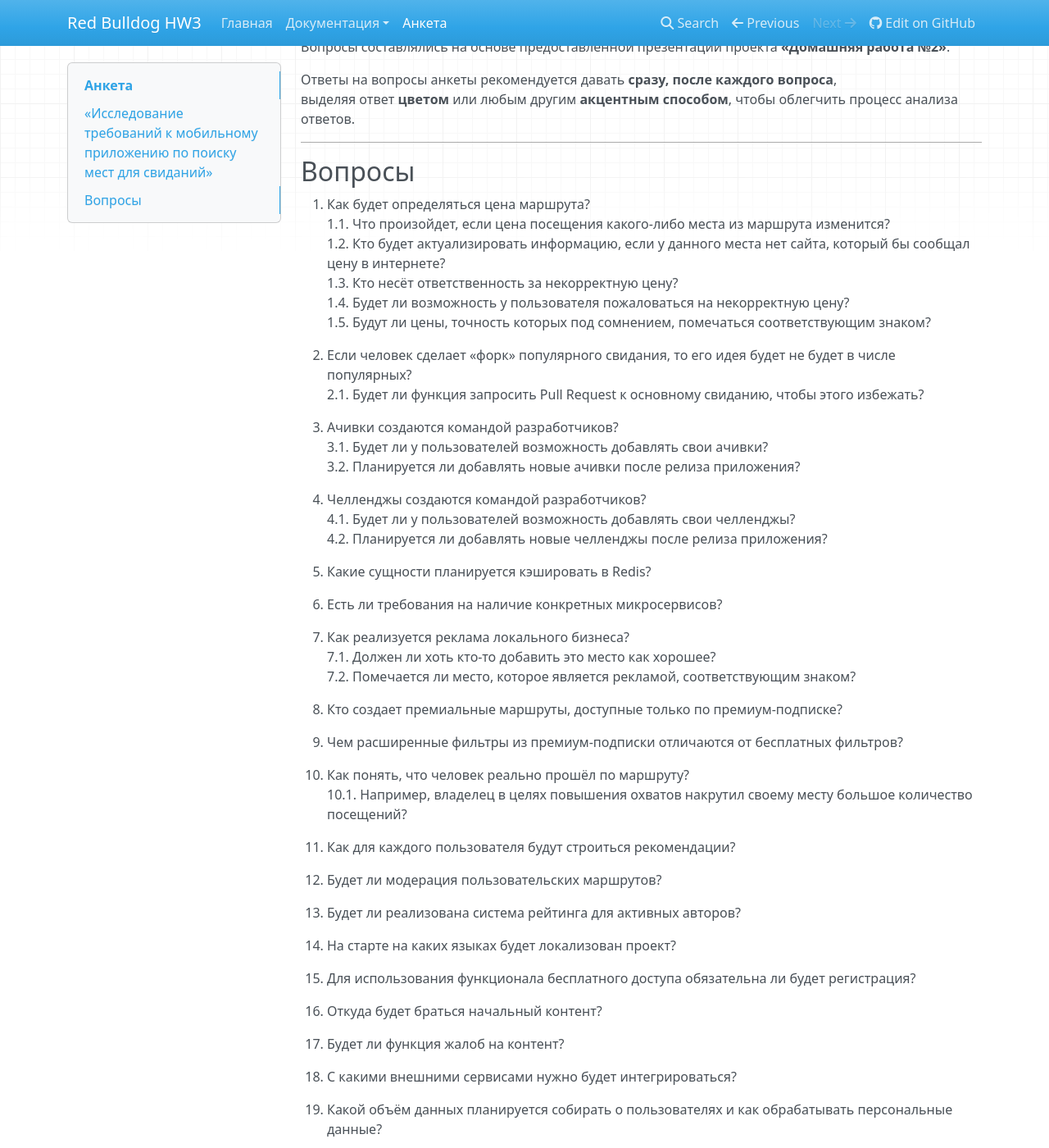
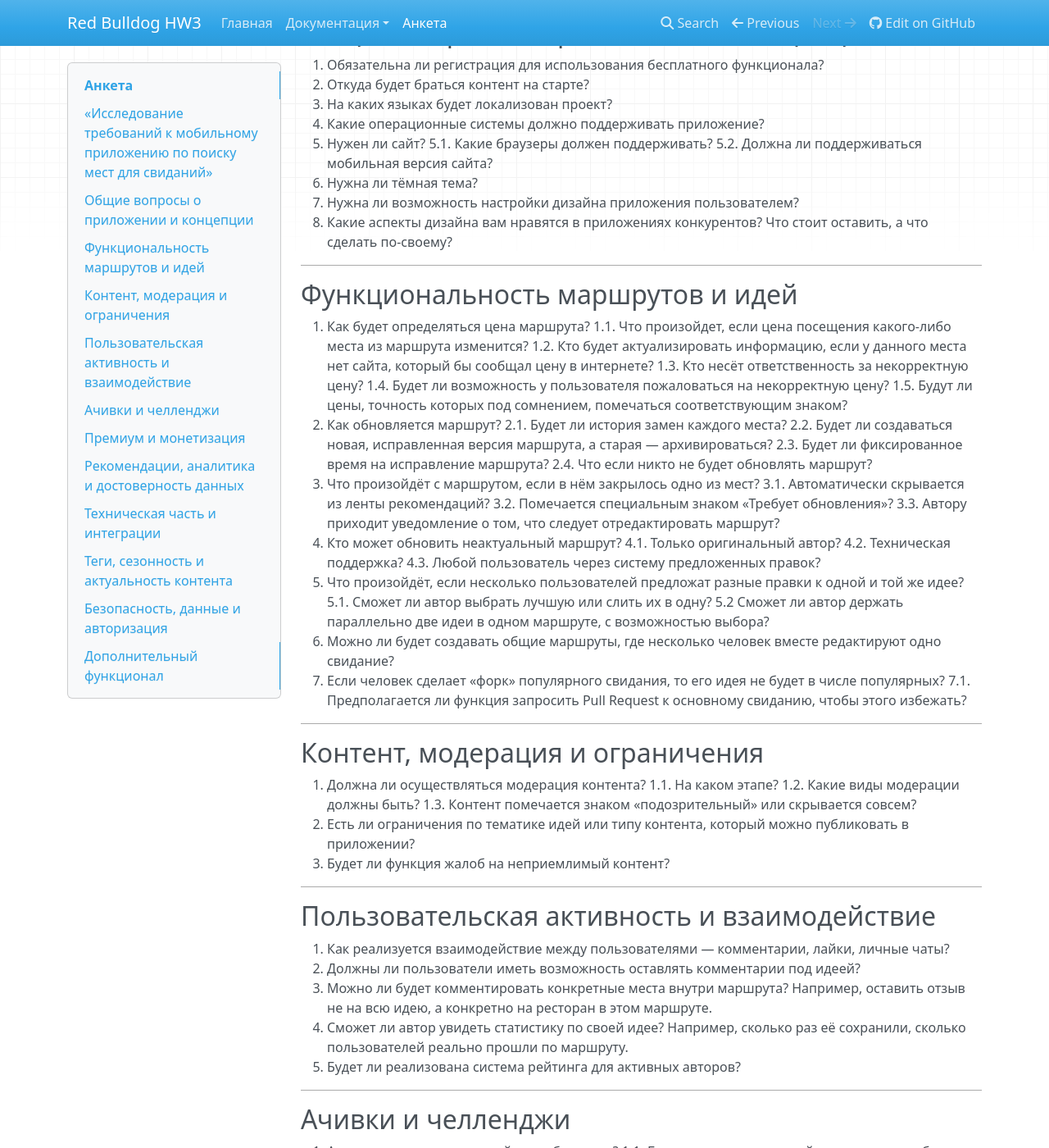
Before and after one commit to exectly7/hw3-groudyna, an MkDocs documentation site: the page built from files/content/questionnaire.md, in a window 1280 px wide and 1400 px high, scrolled down 280 px. Shown: the whole window at 82% size. Built offline with MkDocs 1.6.1, drawn with Linux system fonts in a browser that asks for light colours; nearby versions of some CDN libraries; some of the changed text lies outside the part shown.

Commit message:
new+fix: questions now groupped by theme and some questions was refactored

```diff
--- a/files/content/questionnaire.md
+++ b/files/content/questionnaire.md
@@ -1,8 +1,6 @@
 # Анкета
 
 ## «Исследование требований к мобильному приложению по поиску мест для свиданий»
-
----
 
 **Дата:** 18.10.2025
 **Составители:**
@@ -11,141 +9,136 @@
 
 ---
 
-Вопросы составлялись на основе предоставленной презентации проекта **«Домашняя работа №2»**.
+## Общие вопросы о приложении и концепции
 
-Ответы на вопросы анкеты рекомендуется давать **сразу, после каждого вопроса**,
-выделяя ответ **цветом** или любым другим **акцентным способом**, чтобы облегчить процесс анализа ответов.
+1. Обязательна ли регистрация для использования бесплатного функционала?
+2. Откуда будет браться контент на старте?
+3. На каких языках будет локализован проект?
+4. Какие операционные системы должно поддерживать приложение?
+5. Нужен ли сайт?
+   5.1. Какие браузеры должен поддерживать?
+   5.2. Должна ли поддерживаться мобильная версия сайта?
+6. Нужна ли тёмная тема?
+7. Нужна ли возможность настройки дизайна приложения пользователем?
+8. Какие аспекты дизайна вам нравятся в приложениях конкурентов? Что стоит оставить, а что сделать по-своему?
 
 ---
 
-## Вопросы
+## Функциональность маршрутов и идей
 
 1. Как будет определяться цена маршрута?
-    1.1. Что произойдет, если цена посещения какого-либо места из маршрута изменится?
-    1.2. Кто будет актуализировать информацию, если у данного места нет сайта, который бы сообщал цену в интернете?
-    1.3. Кто несёт ответственность за некорректную цену?
-    1.4. Будет ли возможность у пользователя пожаловаться на некорректную цену?
-    1.5. Будут ли цены, точность которых под сомнением, помечаться соответствующим знаком?
+   1.1. Что произойдет, если цена посещения какого-либо места из маршрута изменится?
+   1.2. Кто будет актуализировать информацию, если у данного места нет сайта, который бы сообщал цену в интернете?
+   1.3. Кто несёт ответственность за некорректную цену?
+   1.4. Будет ли возможность у пользователя пожаловаться на некорректную цену?
+   1.5. Будут ли цены, точность которых под сомнением, помечаться соответствующим знаком?
+2. Как обновляется маршрут?
+   2.1. Будет ли история замен каждого места?
+   2.2. Будет ли создаваться новая, исправленная версия маршрута, а старая — архивироваться?
+   2.3. Будет ли фиксированное время на исправление маршрута?
+   2.4. Что если никто не будет обновлять маршрут?
+3. Что произойдёт с маршрутом, если в нём закрылось одно из мест?
+   3.1. Автоматически скрывается из ленты рекомендаций?
+   3.2. Помечается специальным знаком «Требует обновления»?
+   3.3. Автору приходит уведомление о том, что следует отредактировать маршрут?
+4. Кто может обновить неактуальный маршрут?
+   4.1. Только оригинальный автор?
+   4.2. Техническая поддержка?
+   4.3. Любой пользователь через систему предложенных правок?
+5. Что произойдёт, если несколько пользователей предложат разные правки к одной и той же идее?
+   5.1. Сможет ли автор выбрать лучшую или слить их в одну?
+   5.2  Сможет ли автор держать параллельно две идеи в одном маршруте, с возможностью выбора?
+6. Можно ли будет создавать общие маршруты, где несколько человек вместе редактируют одно свидание?
+7. Если человек сделает «форк» популярного свидания, то его идея не будет в числе популярных?
+   7.1. Предполагается ли функция запросить Pull Request к основному свиданию, чтобы этого избежать?
 
-2. Если человек сделает «форк» популярного свидания, то его идея будет не будет в числе популярных?
-    2.1. Будет ли функция запросить Pull Request к основному свиданию, чтобы этого избежать?
+---
 
-3. Ачивки создаются командой разработчиков?
-    3.1. Будет ли у пользователей возможность добавлять свои ачивки?
-    3.2. Планируется ли добавлять новые ачивки после релиза приложения?
+## Контент, модерация и ограничения
 
-4. Челленджы создаются командой разработчиков?
-    4.1. Будет ли у пользователей возможность добавлять свои челленджы?
-    4.2. Планируется ли добавлять новые челленджы после релиза приложения?
+1. Должна ли осуществляться модерация контента?
+   1.1. На каком этапе?
+   1.2. Какие виды модерации должны быть?
+   1.3. Контент помечается знаком «подозрительный» или скрывается совсем?
+2. Есть ли ограничения по тематике идей или типу контента, который можно публиковать в приложении?
+3. Будет ли функция жалоб на неприемлимый контент?
 
-5. Какие сущности планируется кэшировать в Redis?
+---
 
-6. Есть ли требования на наличие конкретных микросервисов?
+## Пользовательская активность и взаимодействие
 
-7. Как реализуется реклама локального бизнеса?
-    7.1. Должен ли хоть кто-то добавить это место как хорошее?
-    7.2. Помечается ли место, которое является рекламой, соответствующим знаком?
+1. Как реализуется взаимодействие между пользователями — комментарии, лайки, личные чаты?
+2. Должны ли пользователи иметь возможность оставлять комментарии под идеей?
+3. Можно ли будет комментировать конкретные места внутри маршрута?
+   Например, оставить отзыв не на всю идею, а конкретно на ресторан в этом маршруте.
+4. Сможет ли автор увидеть статистику по своей идее?
+   Например, сколько раз её сохранили, сколько пользователей реально прошли по маршруту.
+5. Будет ли реализована система рейтинга для активных авторов?
 
-8. Кто создает премиальные маршруты, доступные только по премиум-подписке?
+---
 
-9. Чем расширенные фильтры из премиум-подписки отличаются от бесплатных фильтров?
+## Ачивки и челленджи
 
-10. Как понять, что человек реально прошёл по маршруту?
-    10.1. Например, владелец в целях повышения охватов накрутил своему месту большое количество посещений?
+1. Ачивки создаются командой разработчиков?
+   1.1. Будет ли у пользователей возможность добавлять свои ачивки?
+   1.2. Планируется ли добавлять новые ачивки после релиза приложения?
+2. Челленджы создаются командой разработчиков?
+   2.1. Будет ли у пользователей возможность добавлять свои челленджы?
+   2.2. Планируется ли добавлять новые челленджи после релиза приложения?
 
-11. Как для каждого пользователя будут строиться рекомендации?
+---
 
-12. Будет ли модерация пользовательских маршрутов?
+## Премиум и монетизация
 
-13. Будет ли реализована система рейтинга для активных авторов?
+1. Кто создает премиальные маршруты, доступные только по премиум-подписке?
+2. Чем расширенные фильтры из премиум-подписки отличаются от бесплатных фильтров?
+3. Как реализуется реклама локального бизнеса?
+   3.1. Должен ли хоть кто-то добавить это место как хорошее?
+   3.2. Помечается ли место, которое является рекламой, соответствующим знаком?
 
-14. На старте на каких языках будет локализован проект?
+---
 
-15. Для использования функционала бесплатного доступа обязательна ли будет регистрация?
+## Рекомендации, аналитика и достоверность данных
 
-16. Откуда будет браться начальный контент?
+1. Как для каждого пользователя будут строиться рекомендации?
+2. Как понять, что человек реально прошёл по маршруту, чтобы избежать попыток накрутки посещений?
 
-17. Будет ли функция жалоб на контент?
+---
 
-18. С какими внешними сервисами нужно будет интегрироваться?
+## Техническая часть и интеграции
 
-19. Какой объём данных планируется собирать о пользователях и как обрабатывать персональные данные?
+1. Есть ли требования на наличие конкретных микросервисов?
+2. Какие сущности планируется кэшировать в Redis?
+3. С какими внешними сервисами нужно будет интегрироваться?
+4. Какой API карт использовать для построения маршрута?
+5. Как система будет определять, что место в маршруте закрылось?
+   5.1. Если проверка автоматическая, то API каких карт следует использовать?
 
-20. Есть ли ограничения по тематике идей или типу контента, который можно публиковать в приложении?
+---
 
-21. Какие аспекты дизайна вам нравятся в приложениях конкурентов? Что стоит оставить, а что сделать по-своему?
+## Теги, сезонность и актуальность контента
 
-22. Будет ли доступен офлайн доступ со скачанными маршрутами?
+1. Будут ли у идей теги?
+   1.1. Какие теги?
+   1.2. Кто будет следить за их релевантностью?
+2. Будет ли у идей «срок годности»?
+3. Нужно ли помечать сезонные предложения и архивировать их вне сезона?
 
-23. Как реализуется взаимодействие между пользователями — комментарии, лайки, личные чаты или только совместные планы?
+---
 
-24. Как обновляется новый маршрут?
-    24.1. Будет ли история замен каждого места?
-    24.2. Будет ли создаваться новая, исправленная версия маршрута, а старая — архивироваться?
-    24.3. Будет ли фиксированное время на исправление маршрута?
-    24.4. Что если никто не будет обновлять маршрут?
+## Безопасность, данные и авторизация
 
-25. Что произойдёт, если несколько пользователей предложат разные правки к одной и той же идее?
-    25.1. Сможет ли автор выбрать лучшую или слить их в одну?
+1. Какой объём данных планируется собирать о пользователях и как обрабатывать персональные данные?
+2. Какие типы авторизации предполагаются?
 
-26. Можно ли будет создавать «коллаборативные» маршруты, где несколько человек вместе редактируют одно свидание?
+---
 
-27. Сможет ли автор увидеть статистику по своей идее?
-    Например, сколько раз её сохранили, сколько пользователей реально прошли по маршруту.
+## Дополнительный функционал
 
-28. Можно ли будет комментировать конкретные места внутри маршрута?
-    Например, оставить отзыв не на всю идею «Романтический вечер», а конкретно на ресторан в этом маршруте.
-
-29. Будут ли у идей теги?
-    29.1. Какие теги?
-    29.2. Кто будет следить за их релевантностью?
-
-30. Будет ли у идей «срок годности»?
-
-31. Нужно ли помечать сезонные предложения (например, «летний пикник») и архивировать их осенью?
-
-32. Как система будет определять, что место в маршруте закрылось?
-    32.1. Если проверка автоматическая, то API каких карт следует использовать?
-
-33. Что произойдёт с маршрутом, если в нём закрылось одно из мест?
-    33.1. Автоматически скрывается из ленты рекомендаций?
-    33.2. Помечается специальным значком «Требует обновления»?
-    33.3. Автору приходит уведомление о том, что следует отредактировать маршрут?
-
-34. Кто может обновить неактуальный маршрут?
-    34.1. Только оригинальный автор?
-    34.2. Техническая поддержка?
-    34.3. Любой пользователь через систему предложенных правок (форков)?
-
-35. Какие типы авторизации предполагаются?
-
-36. Насколько старые версии устройств должно поддерживать приложение?
-
-37. Нужен ли сайт?
-    37.1. Какие браузеры должен поддерживать?
-    37.2. Должна ли поддерживаться мобильная версия сайта?
-
-38. Какой поставщик карт использовать для построения маршрута (Google/Yandex и т. д.)?
-
-39. Должен ли быть чат между пользователями?
-
-40. Какие виды уведомлений должны быть?
-
-41. Нужно ли реализовывать рассылку (на почту/номер телефона)?
-
-42. Нужно ли визуализировать схемы изменения конкретного плана свиданий?
-
-43. Должна ли осуществляться модерация контента?
-    43.1. На каком этапе?
-    43.2. Какие виды модерации должны быть?
-    43.3. Контент помечается знаком «подозрительный» или скрывается совсем?
-
-44. В каких форматах пользователь может скачать конкретный план?
-
-45. Нужна ли возможность загружать фото/видео в план?
-
-46. Должно ли быть взаимодействие с камерой в реальном времени?
-
-47. Должны ли пользователи иметь возможность оставлять комментарии под идеей?
-
-48. Нужна ли тёмная тема или возможность настройки дизайна приложения пользователем?
+1. Будет ли доступен офлайн доступ со скачанными маршрутами?
+2. Нужно ли реализовывать рассылку (на почту/номер телефона)?
+3. Какие виды уведомлений должны быть?
+4. Нужна ли возможность загружать фото/видео в план?
+5. Должно ли быть взаимодействие с камерой в реальном времени?
+6. Нужно ли визуализировать схемы изменения конкретного плана свиданий?
+7. В каких форматах пользователь может скачать конкретный план?
```
